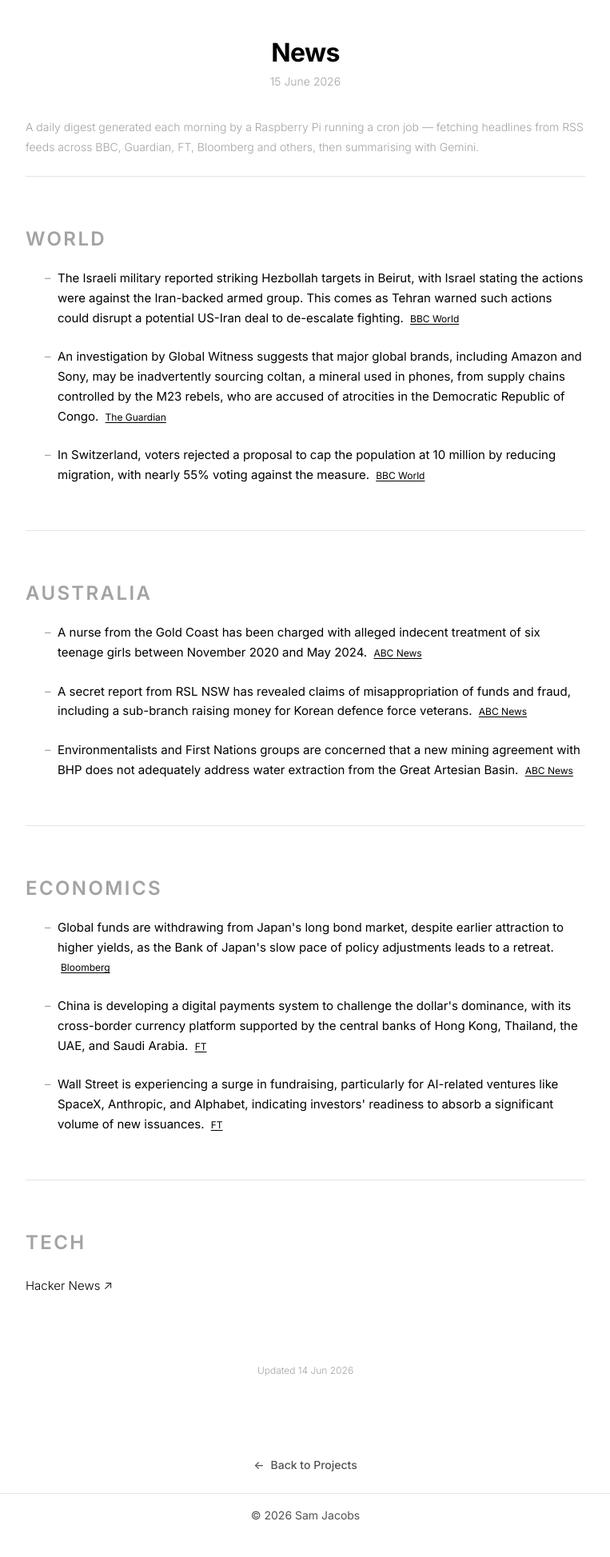
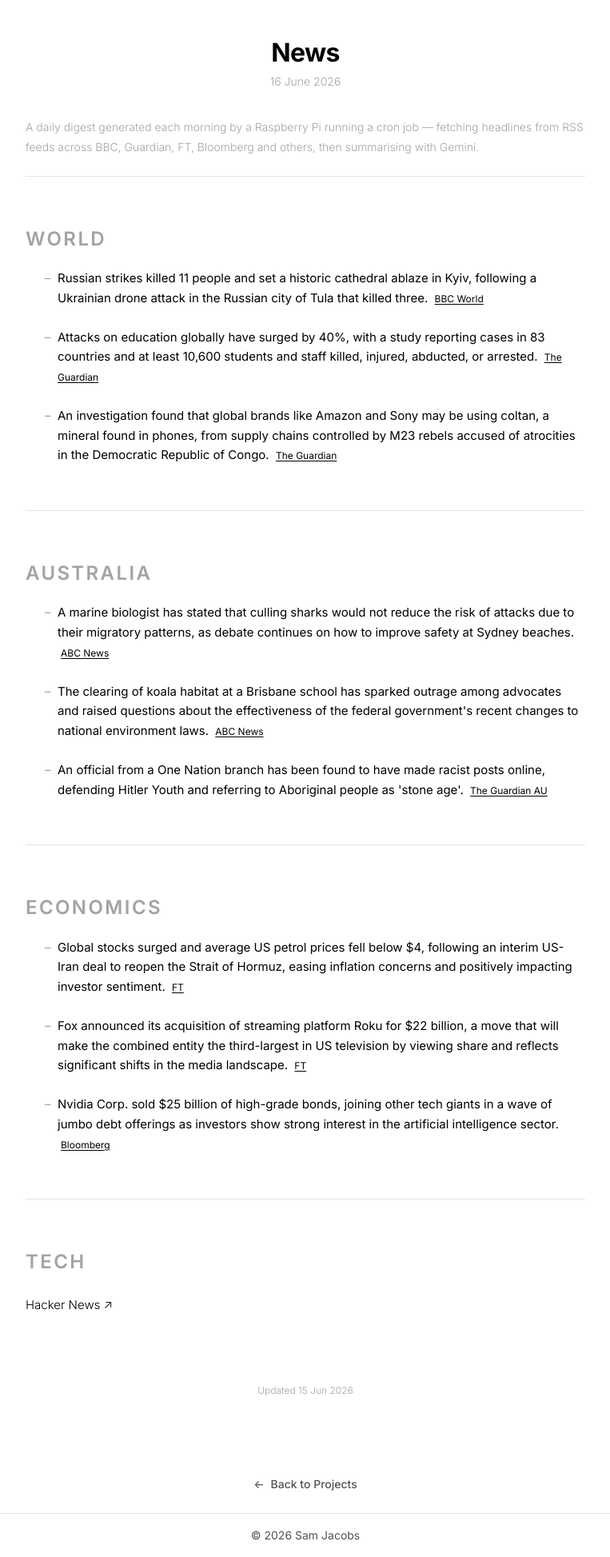
Before and after one commit to s-jac/s-jac.github.io, a Jekyll site: the page built from projects/news.html, in a window 1280 px wide. Shown: the whole page at 80% size, without its empty margins (258-1021 px from the left). Built offline with Jekyll 4.4.1, drawn with Linux system fonts in a browser that asks for light colours; before the commit the page ends 1922 px from its top, so only the background shows below that.

Commit message:
daily news update 16 June 2026

```diff
--- a/_data/news.json
+++ b/_data/news.json
@@ -1,24 +1,24 @@
 {
-  "date": "15 June 2026",
-  "generated_at": "2026-06-14T21:00:26.491025+00:00",
+  "date": "16 June 2026",
+  "generated_at": "2026-06-15T21:02:45.813346+00:00",
   "sections": [
     {
       "heading": "World",
       "bullets": [
         {
-          "text": "The Israeli military reported striking Hezbollah targets in Beirut, with Israel stating the actions were against the Iran-backed armed group. This comes as Tehran warned such actions could disrupt a potential US-Iran deal to de-escalate fighting.",
+          "text": "Russian strikes killed 11 people and set a historic cathedral ablaze in Kyiv, following a Ukrainian drone attack in the Russian city of Tula that killed three.",
           "source": "BBC World",
           "url": "https://www.bbc.com/news/world"
         },
         {
-          "text": "An investigation by Global Witness suggests that major global brands, including Amazon and Sony, may be inadvertently sourcing coltan, a mineral used in phones, from supply chains controlled by the M23 rebels, who are accused of atrocities in the Democratic Republic of Congo.",
+          "text": "Attacks on education globally have surged by 40%, with a study reporting cases in 83 countries and at least 10,600 students and staff killed, injured, abducted, or arrested.",
           "source": "The Guardian",
           "url": "https://www.theguardian.com"
         },
         {
-          "text": "In Switzerland, voters rejected a proposal to cap the population at 10 million by reducing migration, with nearly 55% voting against the measure.",
-          "source": "BBC World",
-          "url": "https://www.bbc.com/news/world"
+          "text": "An investigation found that global brands like Amazon and Sony may be using coltan, a mineral found in phones, from supply chains controlled by M23 rebels accused of atrocities in the Democratic Republic of Congo.",
+          "source": "The Guardian",
+          "url": "https://www.theguardian.com"
         }
       ]
     },
@@ -26,19 +26,19 @@
       "heading": "Australia",
       "bullets": [
         {
-          "text": "A nurse from the Gold Coast has been charged with alleged indecent treatment of six teenage girls between November 2020 and May 2024.",
+          "text": "A marine biologist has stated that culling sharks would not reduce the risk of attacks due to their migratory patterns, as debate continues on how to improve safety at Sydney beaches.",
           "source": "ABC News",
           "url": "https://www.abc.net.au/news"
         },
         {
-          "text": "A secret report from RSL NSW has revealed claims of misappropriation of funds and fraud, including a sub-branch raising money for Korean defence force veterans.",
+          "text": "The clearing of koala habitat at a Brisbane school has sparked outrage among advocates and raised questions about the effectiveness of the federal government's recent changes to national environment laws.",
           "source": "ABC News",
           "url": "https://www.abc.net.au/news"
         },
         {
-          "text": "Environmentalists and First Nations groups are concerned that a new mining agreement with BHP does not adequately address water extraction from the Great Artesian Basin.",
-          "source": "ABC News",
-          "url": "https://www.abc.net.au/news"
+          "text": "An official from a One Nation branch has been found to have made racist posts online, defending Hitler Youth and referring to Aboriginal people as 'stone age'.",
+          "source": "The Guardian AU",
+          "url": "https://www.theguardian.com/au"
         }
       ]
     },
@@ -46,19 +46,19 @@
       "heading": "Economics",
       "bullets": [
         {
-          "text": "Global funds are withdrawing from Japan's long bond market, despite earlier attraction to higher yields, as the Bank of Japan's slow pace of policy adjustments leads to a retreat.",
-          "source": "Bloomberg",
-          "url": "https://www.bloomberg.com/markets"
-        },
-        {
-          "text": "China is developing a digital payments system to challenge the dollar's dominance, with its cross-border currency platform supported by the central banks of Hong Kong, Thailand, the UAE, and Saudi Arabia.",
+          "text": "Global stocks surged and average US petrol prices fell below $4, following an interim US-Iran deal to reopen the Strait of Hormuz, easing inflation concerns and positively impacting investor sentiment.",
           "source": "FT",
           "url": "https://www.ft.com"
         },
         {
-          "text": "Wall Street is experiencing a surge in fundraising, particularly for AI-related ventures like SpaceX, Anthropic, and Alphabet, indicating investors' readiness to absorb a significant volume of new issuances.",
+          "text": "Fox announced its acquisition of streaming platform Roku for $22 billion, a move that will make the combined entity the third-largest in US television by viewing share and reflects significant shifts in the media landscape.",
           "source": "FT",
           "url": "https://www.ft.com"
+        },
+        {
+          "text": "Nvidia Corp. sold $25 billion of high-grade bonds, joining other tech giants in a wave of jumbo debt offerings as investors show strong interest in the artificial intelligence sector.",
+          "source": "Bloomberg",
+          "url": "https://www.bloomberg.com/markets"
         }
       ]
     }
```
